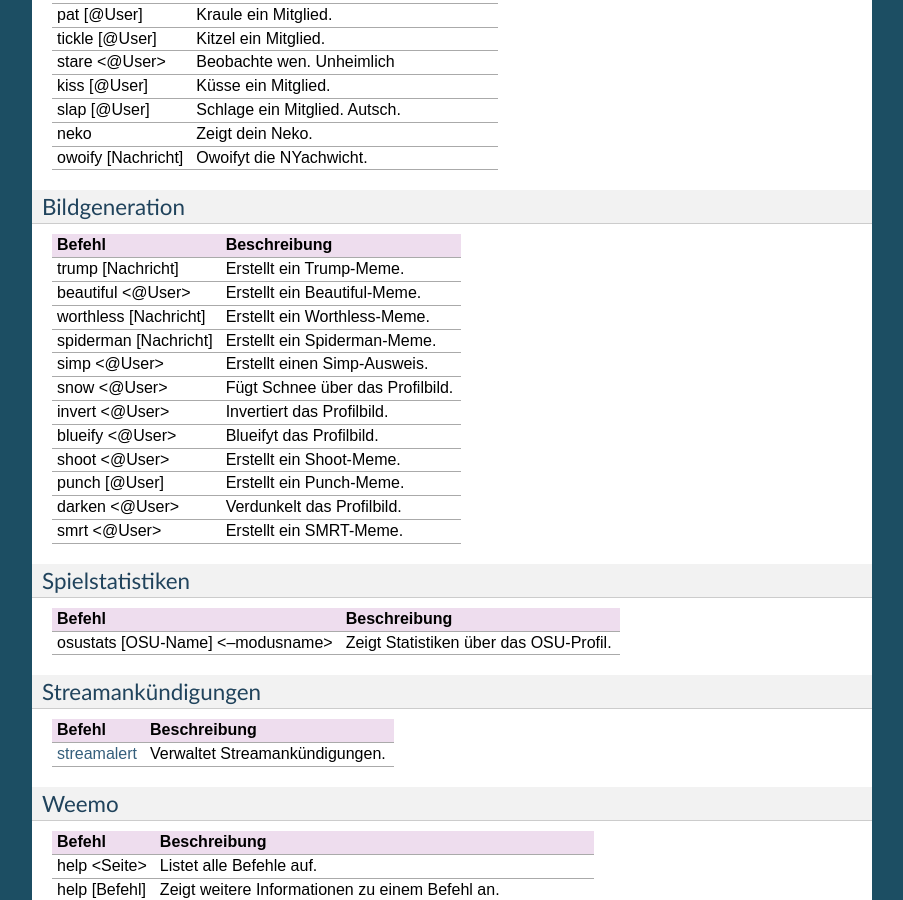
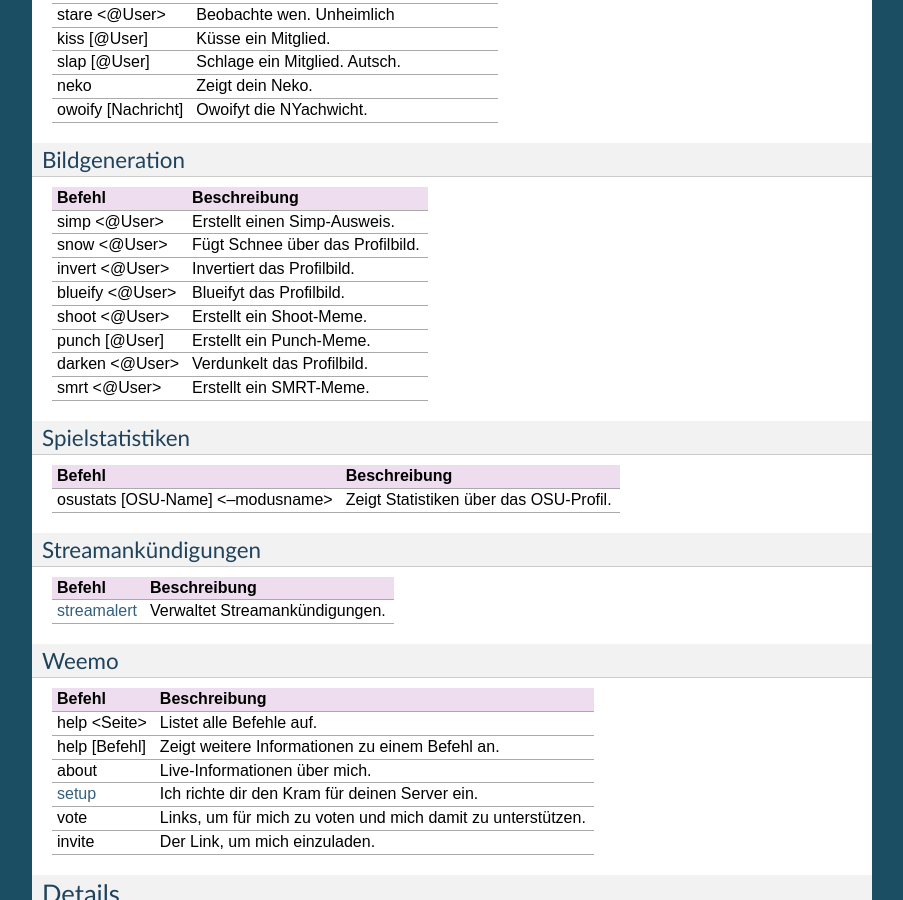
Before and after one commit to niborus/weemo-doc, a Sphinx documentation site: the page built from docs/befehle.rst, in a window 1280 px wide and 900 px high, scrolled down 3846 px. Shown: the whole window, without its empty margins (198-1101 px from the left). Built offline with Sphinx 7.4.7, drawn with Linux system fonts in a browser that asks for light colours; some of the changed text lies outside the part shown.

Commit message:
Entfernen staubiger Befehle

```diff
--- a/docs/befehle.rst
+++ b/docs/befehle.rst
@@ -236,10 +234,6 @@
     :align: left
     :header: "Befehl", "Beschreibung"
 
-    "trump [Nachricht]", "Erstellt ein Trump-Meme."
-    "beautiful <@User>", "Erstellt ein Beautiful-Meme."
-    "worthless [Nachricht]", "Erstellt ein Worthless-Meme."
-    "spiderman [Nachricht]", "Erstellt ein Spiderman-Meme."
     "simp <@User>", "Erstellt einen Simp-Ausweis."
     "snow <@User>", "Fügt Schnee über das Profilbild."
     "invert <@User>", "Invertiert das Profilbild."
```
Also changed, not shown: other parts of docs/befehle.rst (+0 -3 lines).
